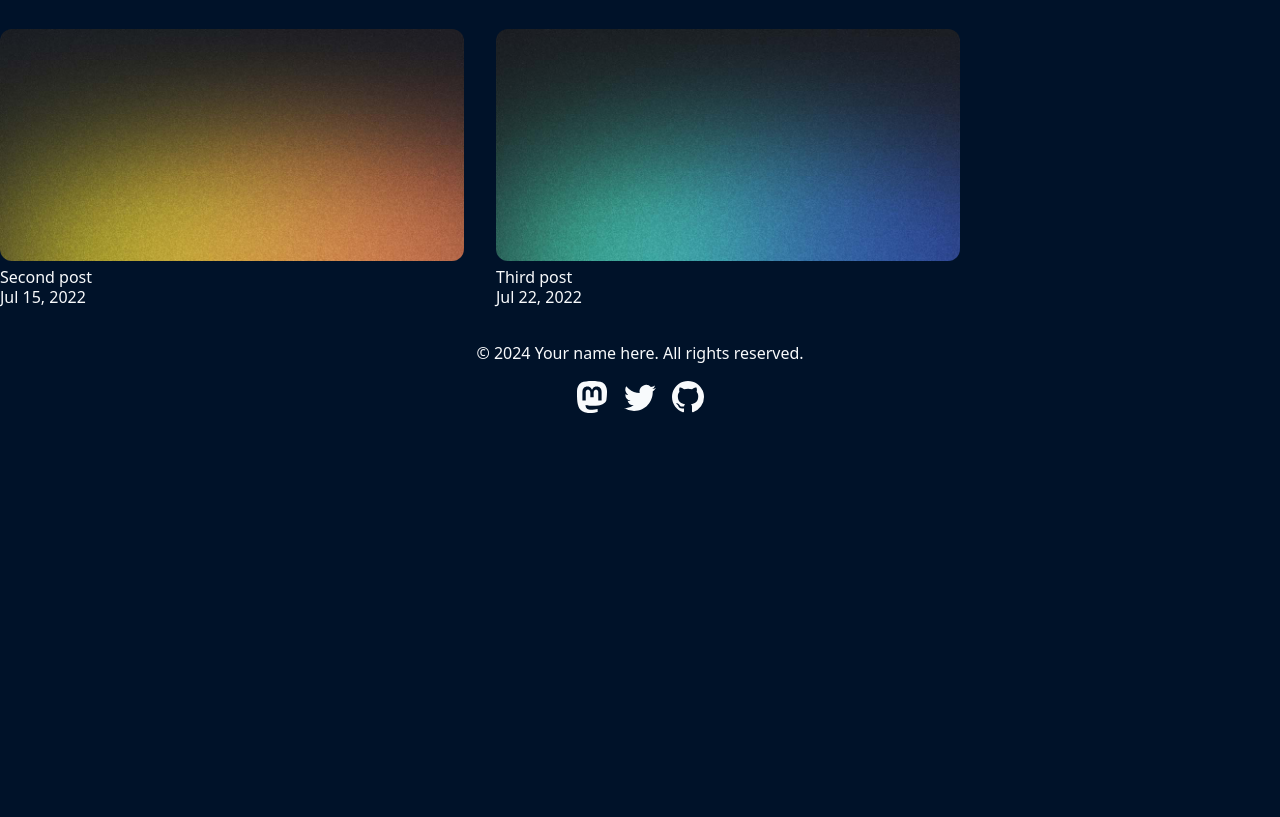
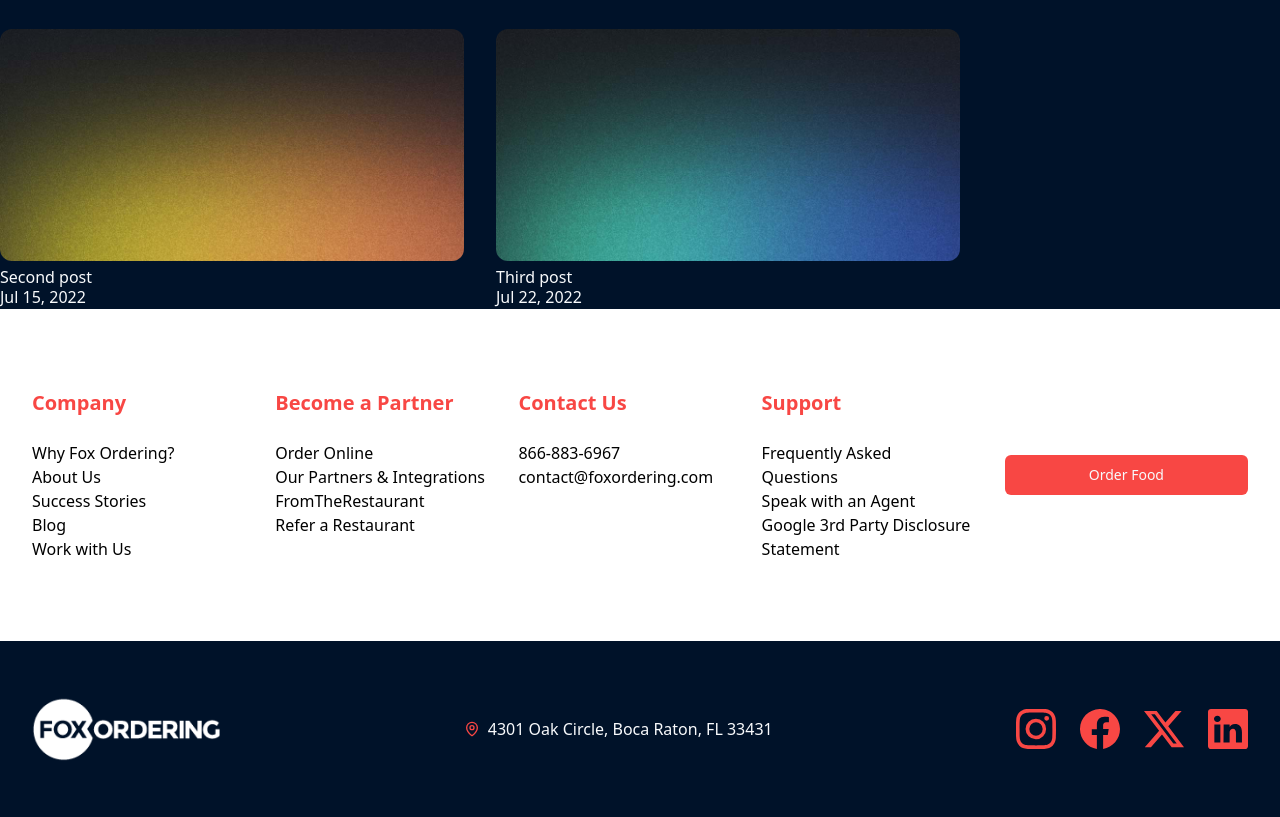
Before and after one commit to AFPedreros/FoxWebsite, an Astro site: page /blog in a window 1280 px wide. Shown: the part 881-1698 px from the top of the page. Before the commit the page ends 1390 px from the top, so only its background shows below. Built offline with nearby package versions, Linux system fonts and the light colour scheme; Astro itself is replaced by a stand-in of ours.

Commit message:
feat(footer): create the footer

```diff
--- a/src/components/Footer.astro
+++ b/src/components/Footer.astro
@@ -1,62 +1,70 @@
 ---
-const today = new Date()
+import { Image } from "astro:assets"
+
+import foxLogo from "@/assets/logo-white.png"
+import FooterLink from "@/components/FooterLink.astro"
+import FooterLinkIcon from "@/components/FooterLinkIcon.astro"
+import Facebook from "@/components/icons/Facebook.astro"
+import Instagram from "@/components/icons/Instagram.astro"
+import Linkedin from "@/components/icons/Linkedin.astro"
+import MapPin from "@/components/icons/MapPin.astro"
+import X from "@/components/icons/X.astro"
+import Link from "@/components/Link.astro"
+import { buttonVariants } from "@/components/ui/button"
 ---
 
-<footer>
-	&copy; {today.getFullYear()} Your name here. All rights reserved.
-	<div class="social-links">
-		<a href="https://m.webtoo.ls/@astro" target="_blank">
-			<span class="sr-only">Follow Astro on Mastodon</span>
-			<svg
-				viewBox="0 0 16 16"
-				aria-hidden="true"
-				width="32"
-				height="32"
-				astro-icon="social/mastodon"
-				><path
-					fill="currentColor"
-					d="M11.19 12.195c2.016-.24 3.77-1.475 3.99-2.603.348-1.778.32-4.339.32-4.339 0-3.47-2.286-4.488-2.286-4.488C12.062.238 10.083.017 8.027 0h-.05C5.92.017 3.942.238 2.79.765c0 0-2.285 1.017-2.285 4.488l-.002.662c-.004.64-.007 1.35.011 2.091.083 3.394.626 6.74 3.78 7.57 1.454.383 2.703.463 3.709.408 1.823-.1 2.847-.647 2.847-.647l-.06-1.317s-1.303.41-2.767.36c-1.45-.05-2.98-.156-3.215-1.928a3.614 3.614 0 0 1-.033-.496s1.424.346 3.228.428c1.103.05 2.137-.064 3.188-.189zm1.613-2.47H11.13v-4.08c0-.859-.364-1.295-1.091-1.295-.804 0-1.207.517-1.207 1.541v2.233H7.168V5.89c0-1.024-.403-1.541-1.207-1.541-.727 0-1.091.436-1.091 1.296v4.079H3.197V5.522c0-.859.22-1.541.66-2.046.456-.505 1.052-.764 1.793-.764.856 0 1.504.328 1.933.983L8 4.39l.417-.695c.429-.655 1.077-.983 1.934-.983.74 0 1.336.259 1.791.764.442.505.661 1.187.661 2.046v4.203z"
-				></path></svg
-			>
-		</a>
-		<a href="https://twitter.com/astrodotbuild" target="_blank">
-			<span class="sr-only">Follow Astro on Twitter</span>
-			<svg viewBox="0 0 16 16" aria-hidden="true" width="32" height="32" astro-icon="social/twitter"
-				><path
-					fill="currentColor"
-					d="M5.026 15c6.038 0 9.341-5.003 9.341-9.334 0-.14 0-.282-.006-.422A6.685 6.685 0 0 0 16 3.542a6.658 6.658 0 0 1-1.889.518 3.301 3.301 0 0 0 1.447-1.817 6.533 6.533 0 0 1-2.087.793A3.286 3.286 0 0 0 7.875 6.03a9.325 9.325 0 0 1-6.767-3.429 3.289 3.289 0 0 0 1.018 4.382A3.323 3.323 0 0 1 .64 6.575v.045a3.288 3.288 0 0 0 2.632 3.218 3.203 3.203 0 0 1-.865.115 3.23 3.23 0 0 1-.614-.057 3.283 3.283 0 0 0 3.067 2.277A6.588 6.588 0 0 1 .78 13.58a6.32 6.32 0 0 1-.78-.045A9.344 9.344 0 0 0 5.026 15z"
-				></path></svg
-			>
-		</a>
-		<a href="https://github.com/withastro/astro" target="_blank">
-			<span class="sr-only">Go to Astro's GitHub repo</span>
-			<svg viewBox="0 0 16 16" aria-hidden="true" width="32" height="32" astro-icon="social/github"
-				><path
-					fill="currentColor"
-					d="M8 0C3.58 0 0 3.58 0 8c0 3.54 2.29 6.53 5.47 7.59.4.07.55-.17.55-.38 0-.19-.01-.82-.01-1.49-2.01.37-2.53-.49-2.69-.94-.09-.23-.48-.94-.82-1.13-.28-.15-.68-.52-.01-.53.63-.01 1.08.58 1.23.82.72 1.21 1.87.87 2.33.66.07-.52.28-.87.51-1.07-1.78-.2-3.64-.89-3.64-3.95 0-.87.31-1.59.82-2.15-.08-.2-.36-1.02.08-2.12 0 0 .67-.21 2.2.82.64-.18 1.32-.27 2-.27.68 0 1.36.09 2 .27 1.53-1.04 2.2-.82 2.2-.82.44 1.1.16 1.92.08 2.12.51.56.82 1.27.82 2.15 0 3.07-1.87 3.75-3.65 3.95.29.25.54.73.54 1.48 0 1.07-.01 1.93-.01 2.2 0 .21.15.46.55.38A8.012 8.012 0 0 0 16 8c0-4.42-3.58-8-8-8z"
-				></path></svg
-			>
-		</a>
+<footer class="flex flex-col">
+	<div class="bg-white py-20">
+		<div class="container grid grid-cols-5">
+			<div class="flex flex-col">
+				<h5 class="mb-6 text-xl font-bold text-primary">Company</h5>
+				<FooterLink href="/about">Why Fox Ordering?</FooterLink>
+				<FooterLink href="/about">About Us</FooterLink>
+				<FooterLink href="/about">Success Stories</FooterLink>
+				<FooterLink href="/about">Blog</FooterLink>
+				<FooterLink href="/about">Work with Us</FooterLink>
+			</div>
+
+			<div class="flex flex-col">
+				<h5 class="mb-6 text-xl font-bold text-primary">Become a Partner</h5>
+				<FooterLink href="/about">Order Online</FooterLink>
+				<FooterLink href="/about">Our Partners & Integrations</FooterLink>
+				<FooterLink href="/about">FromTheRestaurant</FooterLink>
+				<FooterLink href="/about">Refer a Restaurant</FooterLink>
+			</div>
+
+			<div class="flex flex-col">
+				<h5 class="mb-6 text-xl font-bold text-primary">Contact Us</h5>
+				<FooterLink href="/about">866-883-6967</FooterLink>
+				<FooterLink href="/about">contact@foxordering.com</FooterLink>
+			</div>
+
+			<div class="flex flex-col">
+				<h5 class="mb-6 text-xl font-bold text-primary">Support</h5>
+				<FooterLink href="/about">Frequently Asked</FooterLink>
+				<FooterLink href="/about">Questions</FooterLink>
+				<FooterLink href="/about">Speak with an Agent</FooterLink>
+				<FooterLink href="/about">Google 3rd Party Disclosure Statement</FooterLink>
+			</div>
+
+			<div class="flex h-full items-center">
+				<Link class:list={["w-full", buttonVariants({ variant: "default" })]} href="/#"
+					>Order Food</Link
+				>
+			</div>
+		</div>
+	</div>
+
+	<div class="container flex items-center justify-between py-14">
+		<a href="/"><Image class="h-16 w-auto" src={foxLogo} alt="Fox Ordering logo." /></a>
+		<div class="flex items-center">
+			<MapPin class="mr-2 size-4 shrink-0 text-primary" /> 4301 Oak Circle, Boca Raton, FL 33431
+		</div>
+		<div class="flex items-center gap-6">
+			<FooterLinkIcon href="#"><Instagram class="size-10 shrink-0" /></FooterLinkIcon>
+			<FooterLinkIcon href="#"><Facebook class="size-10 shrink-0" /></FooterLinkIcon>
+			<FooterLinkIcon href="#"><X class="size-10 shrink-0" /></FooterLinkIcon>
+			<FooterLinkIcon href="#"><Linkedin class="size-10 shrink-0" /></FooterLinkIcon>
+		</div>
 	</div>
 </footer>
-<style>
-	footer {
-		padding: 2em 1em 6em 1em;
-		background: linear-gradient(var(--gray-gradient)) no-repeat;
-		color: rgb(var(--gray));
-		text-align: center;
-	}
-	.social-links {
-		display: flex;
-		justify-content: center;
-		gap: 1em;
-		margin-top: 1em;
-	}
-	.social-links a {
-		text-decoration: none;
-		color: rgb(var(--gray));
-	}
-	.social-links a:hover {
-		color: rgb(var(--gray-dark));
-	}
-</style>
--- /dev/null
+++ b/src/components/FooterLink.astro
@@ -0,0 +1,20 @@
+---
+import type { HTMLAttributes } from "astro/types"
+
+type Props = HTMLAttributes<"a">
+
+const { href, class: className, ...props } = Astro.props
+---
+
+<a
+	href={href}
+	class="group text-black transition-all duration-300 ease-in-out"
+	class:list={[className]}
+	{...props}
+>
+	<span
+		class="bg-gradient-to-r from-black to-black bg-[length:0%_1.5px] bg-left-bottom bg-no-repeat pb-0.5 transition-all duration-300 ease-out group-hover:bg-[length:100%_1.5px]"
+	>
+		<slot />
+	</span>
+</a>
--- /dev/null
+++ b/src/components/FooterLinkIcon.astro
@@ -0,0 +1,16 @@
+---
+import type { HTMLAttributes } from "astro/types"
+
+type Props = HTMLAttributes<"a">
+
+const { href, class: className, ...props } = Astro.props
+---
+
+<a
+	href={href}
+	class="text-primary transition-colors hover:text-primary/80"
+	class:list={[className]}
+	{...props}
+>
+	<slot />
+</a>
--- /dev/null
+++ b/src/components/icons/Facebook.astro
@@ -0,0 +1,14 @@
+<svg
+	xmlns="http://www.w3.org/2000/svg"
+	width="16"
+	height="16"
+	fill="currentColor"
+	class="bi bi-facebook"
+	viewBox="0 0 16 16"
+	class:list={Astro.props.class}
+	aria-label="X logo icon"
+>
+	<path
+		d="M16 8.049c0-4.446-3.582-8.05-8-8.05C3.58 0-.002 3.603-.002 8.05c0 4.017 2.926 7.347 6.75 7.951v-5.625h-2.03V8.05H6.75V6.275c0-2.017 1.195-3.131 3.022-3.131.876 0 1.791.157 1.791.157v1.98h-1.009c-.993 0-1.303.621-1.303 1.258v1.51h2.218l-.354 2.326H9.25V16c3.824-.604 6.75-3.934 6.75-7.951"
+	></path>
+</svg>
--- /dev/null
+++ b/src/components/icons/Instagram.astro
@@ -0,0 +1,14 @@
+<svg
+	xmlns="http://www.w3.org/2000/svg"
+	width="16"
+	height="16"
+	fill="currentColor"
+	class="bi bi-instagram"
+	viewBox="0 0 16 16"
+	class:list={Astro.props.class}
+	aria-label="X logo icon"
+>
+	<path
+		d="M8 0C5.829 0 5.556.01 4.703.048 3.85.088 3.269.222 2.76.42a3.9 3.9 0 0 0-1.417.923A3.9 3.9 0 0 0 .42 2.76C.222 3.268.087 3.85.048 4.7.01 5.555 0 5.827 0 8.001c0 2.172.01 2.444.048 3.297.04.852.174 1.433.372 1.942.205.526.478.972.923 1.417.444.445.89.719 1.416.923.51.198 1.09.333 1.942.372C5.555 15.99 5.827 16 8 16s2.444-.01 3.298-.048c.851-.04 1.434-.174 1.943-.372a3.9 3.9 0 0 0 1.416-.923c.445-.445.718-.891.923-1.417.197-.509.332-1.09.372-1.942C15.99 10.445 16 10.173 16 8s-.01-2.445-.048-3.299c-.04-.851-.175-1.433-.372-1.941a3.9 3.9 0 0 0-.923-1.417A3.9 3.9 0 0 0 13.24.42c-.51-.198-1.092-.333-1.943-.372C10.443.01 10.172 0 7.998 0zm-.717 1.442h.718c2.136 0 2.389.007 3.232.046.78.035 1.204.166 1.486.275.373.145.64.319.92.599s.453.546.598.92c.11.281.24.705.275 1.485.039.843.047 1.096.047 3.231s-.008 2.389-.047 3.232c-.035.78-.166 1.203-.275 1.485a2.5 2.5 0 0 1-.599.919c-.28.28-.546.453-.92.598-.28.11-.704.24-1.485.276-.843.038-1.096.047-3.232.047s-2.39-.009-3.233-.047c-.78-.036-1.203-.166-1.485-.276a2.5 2.5 0 0 1-.92-.598 2.5 2.5 0 0 1-.6-.92c-.109-.281-.24-.705-.275-1.485-.038-.843-.046-1.096-.046-3.233s.008-2.388.046-3.231c.036-.78.166-1.204.276-1.486.145-.373.319-.64.599-.92s.546-.453.92-.598c.282-.11.705-.24 1.485-.276.738-.034 1.024-.044 2.515-.045zm4.988 1.328a.96.96 0 1 0 0 1.92.96.96 0 0 0 0-1.92m-4.27 1.122a4.109 4.109 0 1 0 0 8.217 4.109 4.109 0 0 0 0-8.217m0 1.441a2.667 2.667 0 1 1 0 5.334 2.667 2.667 0 0 1 0-5.334"
+	></path>
+</svg>
--- /dev/null
+++ b/src/components/icons/Linkedin.astro
@@ -0,0 +1,14 @@
+<svg
+	xmlns="http://www.w3.org/2000/svg"
+	width="16"
+	height="16"
+	fill="currentColor"
+	class="bi bi-linkedin"
+	viewBox="0 0 16 16"
+	class:list={Astro.props.class}
+	aria-label="X logo icon"
+>
+	<path
+		d="M0 1.146C0 .513.526 0 1.175 0h13.65C15.474 0 16 .513 16 1.146v13.708c0 .633-.526 1.146-1.175 1.146H1.175C.526 16 0 15.487 0 14.854zm4.943 12.248V6.169H2.542v7.225zm-1.2-8.212c.837 0 1.358-.554 1.358-1.248-.015-.709-.52-1.248-1.342-1.248S2.4 3.226 2.4 3.934c0 .694.521 1.248 1.327 1.248zm4.908 8.212V9.359c0-.216.016-.432.08-.586.173-.431.568-.878 1.232-.878.869 0 1.216.662 1.216 1.634v3.865h2.401V9.25c0-2.22-1.184-3.252-2.764-3.252-1.274 0-1.845.7-2.165 1.193v.025h-.016l.016-.025V6.169h-2.4c.03.678 0 7.225 0 7.225z"
+	></path>
+</svg>
--- /dev/null
+++ b/src/components/icons/MapPin.astro
@@ -0,0 +1,17 @@
+<svg
+	xmlns="http://www.w3.org/2000/svg"
+	width="24"
+	height="24"
+	viewBox="0 0 24 24"
+	fill="none"
+	stroke="currentColor"
+	stroke-width="2"
+	stroke-linecap="round"
+	stroke-linejoin="round"
+	class="lucide lucide-map-pin"
+	class:list={Astro.props.class}
+	aria-label="Map pin icon"
+	><path
+		d="M20 10c0 4.993-5.539 10.193-7.399 11.799a1 1 0 0 1-1.202 0C9.539 20.193 4 14.993 4 10a8 8 0 0 1 16 0"
+	></path><circle cx="12" cy="10" r="3"></circle></svg
+>
--- /dev/null
+++ b/src/components/icons/X.astro
@@ -0,0 +1,14 @@
+<svg
+	xmlns="http://www.w3.org/2000/svg"
+	width="16"
+	height="16"
+	fill="currentColor"
+	class="bi bi-twitter-x"
+	viewBox="0 0 16 16"
+	class:list={Astro.props.class}
+	aria-label="X logo icon"
+>
+	<path
+		d="M12.6.75h2.454l-5.36 6.142L16 15.25h-4.937l-3.867-5.07-4.425 5.07H.316l5.733-6.57L0 .75h5.063l3.495 4.633L12.601.75Zm-.86 13.028h1.36L4.323 2.145H2.865z"
+	></path>
+</svg>
```
Also changed, not shown: src/assets/logo-white.png (added).
